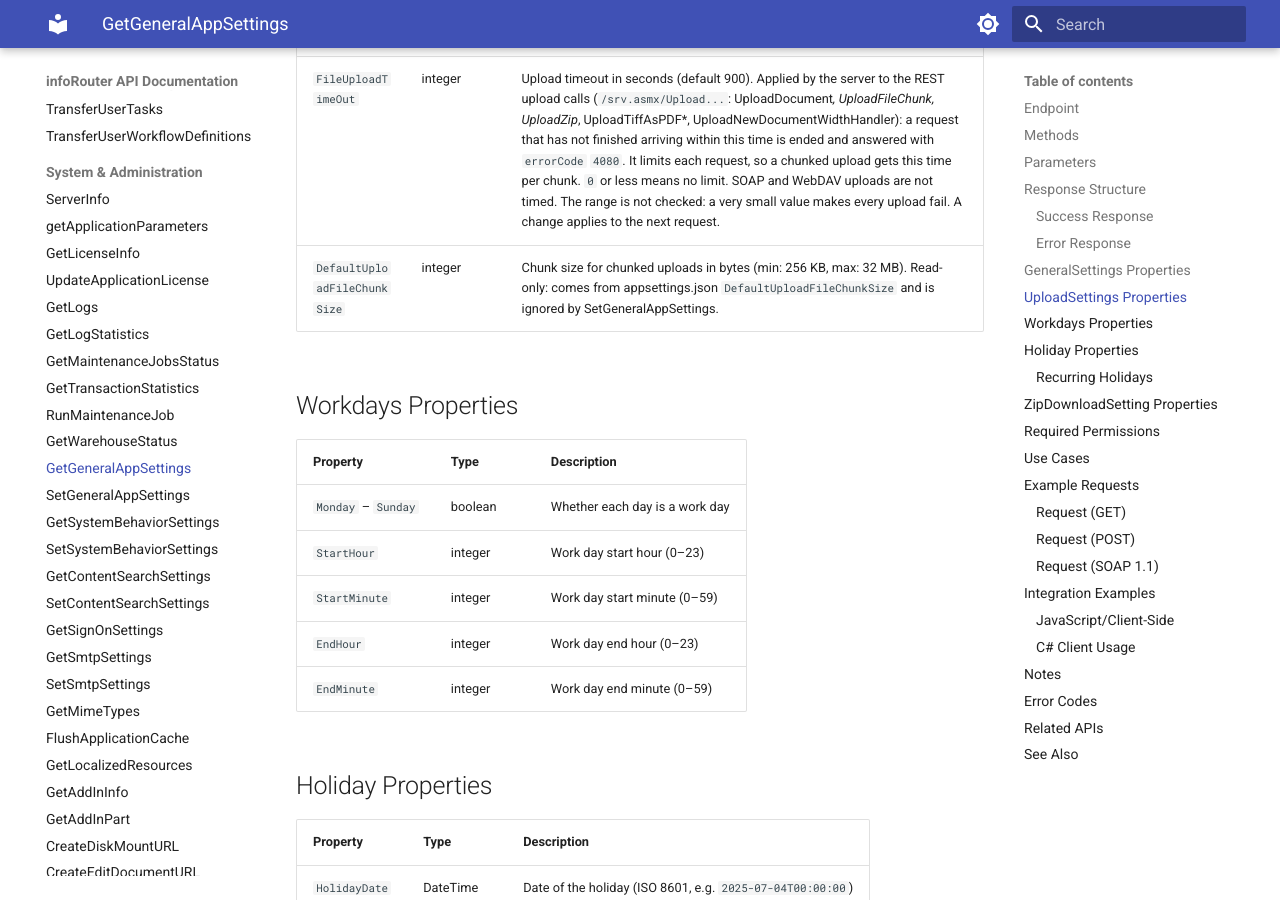
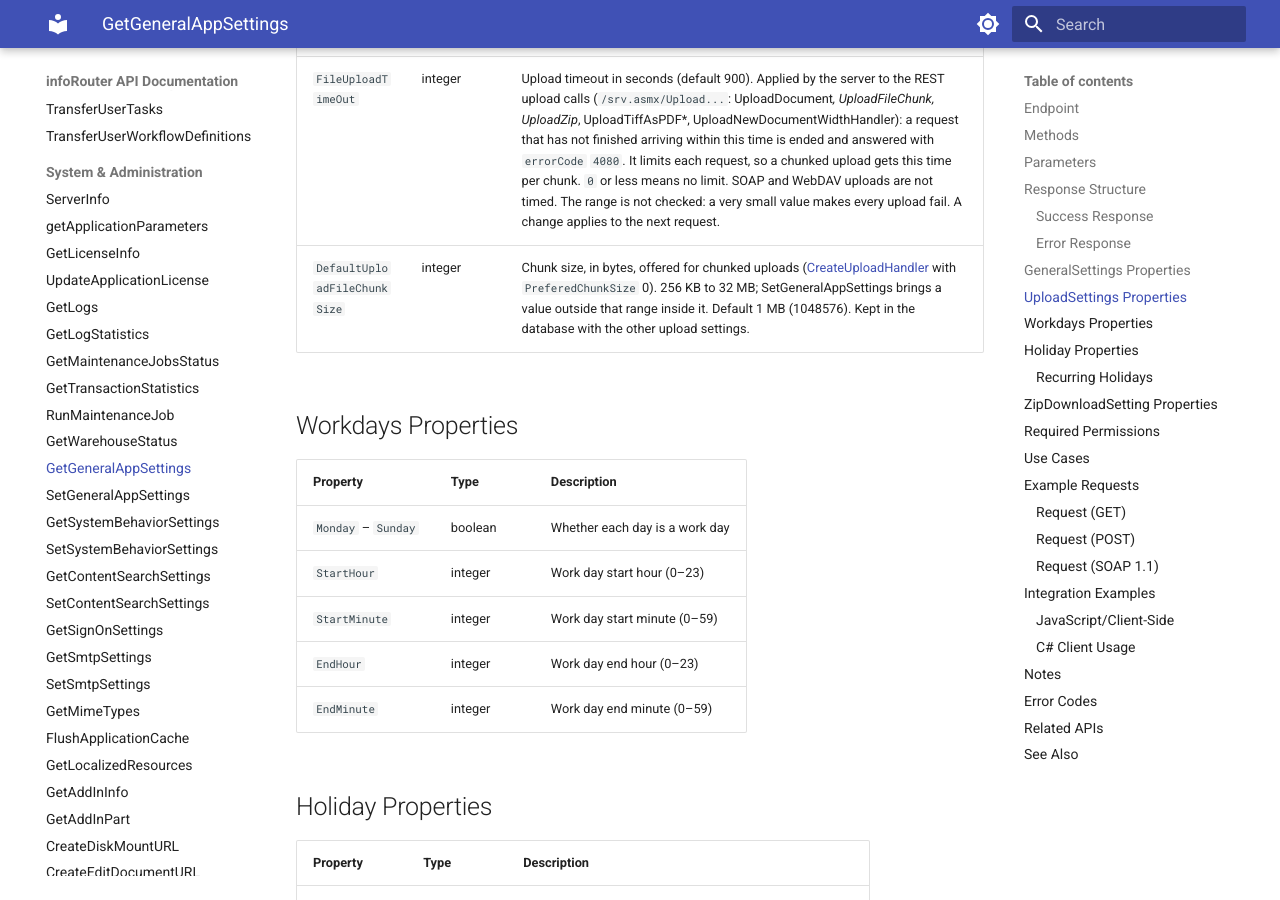
Before and after one commit to inforouter/apidocs, an MkDocs documentation site: the page built from docs/GetGeneralAppSettings.md, in a window 1280 px wide and 900 px high, scrolled down 3382 px. Built offline with MkDocs 1.6.1 and Material for MkDocs 9.7.7, drawn with Linux system fonts in a browser that asks for light colours; some of the changed text lies outside the part shown.

Commit message:
Get/SetGeneralAppSettings: DefaultUploadFileChunkSize is stored, no longer read-only
Co-Authored-By: Claude Opus 5.5 <noreply@anthropic.com>

```diff
--- a/docs/GetGeneralAppSettings.md
+++ b/docs/GetGeneralAppSettings.md
@@ -30,7 +30,7 @@ Returns the general application settings including upload limits, work days conf
     <UploadSettings>
       <DocumentMaxSize>78643200</DocumentMaxSize>
       <FileUploadTimeOut>900</FileUploadTimeOut>
-      <DefaultUploadFileChunkSize>262144</DefaultUploadFileChunkSize>
+      <DefaultUploadFileChunkSize>1048576</DefaultUploadFileChunkSize>
     </UploadSettings>
     <AllowOwnershipTransfer>false</AllowOwnershipTransfer>
     <WebDav>false</WebDav>
@@ -105,7 +105,7 @@ Returns the general application settings including upload limits, work days conf
 |----------|------|-------------|
 | `DocumentMaxSize` | long | Maximum document size in bytes (default: 75 MB = 78643200, max: 1 GB) |
 | `FileUploadTimeOut` | integer | Upload timeout in seconds (default 900). Applied by the server to the REST upload calls (`/srv.asmx/Upload...`: UploadDocument*, UploadFileChunk, UploadZip*, UploadTiffAsPDF*, UploadNewDocumentWidthHandler): a request that has not finished arriving within this time is ended and answered with `errorCode` `4080`. It limits each request, so a chunked upload gets this time per chunk. `0` or less means no limit. SOAP and WebDAV uploads are not timed. The range is not checked: a very small value makes every upload fail. A change applies to the next request. |
-| `DefaultUploadFileChunkSize` | integer | Chunk size for chunked uploads in bytes (min: 256 KB, max: 32 MB). Read-only: comes from appsettings.json `DefaultUploadFileChunkSize` and is ignored by SetGeneralAppSettings. |
+| `DefaultUploadFileChunkSize` | integer | Chunk size, in bytes, offered for chunked uploads ([CreateUploadHandler](CreateUploadHandler.md) with `PreferedChunkSize` 0). 256 KB to 32 MB; SetGeneralAppSettings brings a value outside that range inside it. Default 1 MB (1048576). Kept in the database with the other upload settings. |
 
 ## Workdays Properties
 
@@ -301,7 +301,7 @@ using (var client = new SrvSoapClient())
 ## Notes
 
 - **DocumentMaxSize**: Value in bytes. Default is 75 MB (78643200). Maximum is 1 GB (1073741824). 0 (or a negative value) means the 75 MB default. Values above 1 GB are clamped to 1 GB, and values below 1 MB are raised to 1 MB. Administrators are not limited by it.
-- **DefaultUploadFileChunkSize**: Minimum 256 KB (262144), maximum 32 MB (33554432). Read-only: comes from appsettings.json `DefaultUploadFileChunkSize` and is ignored by SetGeneralAppSettings.
+- **DefaultUploadFileChunkSize**: Minimum 256 KB (262144), maximum 32 MB (33554432), default 1 MB (1048576). Changed with SetGeneralAppSettings; it was appsettings.json's `DefaultUploadFileChunkSize`, and 8.7's web.config value is carried over by the upgrade.
 - **SystemRecycleBinAutoPurgeOption** and **MoveUsersRecycleBinToSystemRecycleBinIn**: months; 0 means disabled. SetGeneralAppSettings refuses values outside 0–36 with 4000.
 - **Workdays**: Used for business day calculations in workflows and due dates.
 - **Recurring Holidays**: A `HolidayDate` with year `2000` means the holiday recurs on that month/day every year.
```
Also changed, not shown: docs/SetGeneralAppSettings.md (+2 -1 lines).
